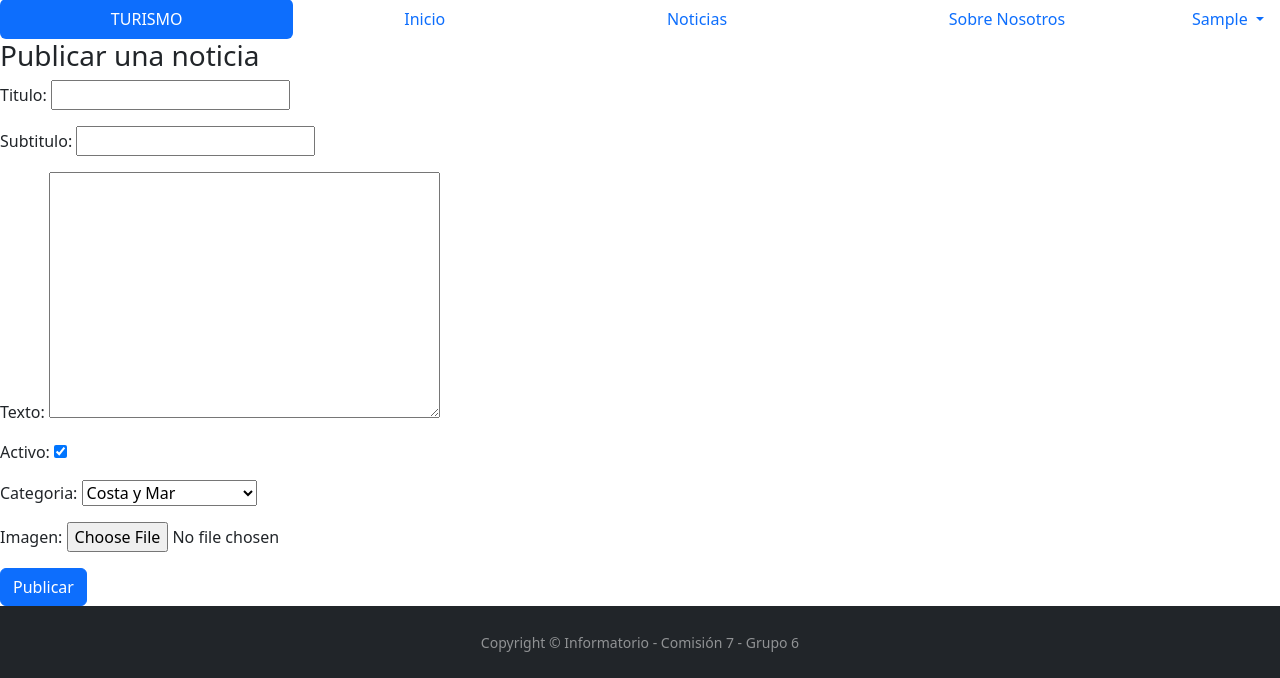
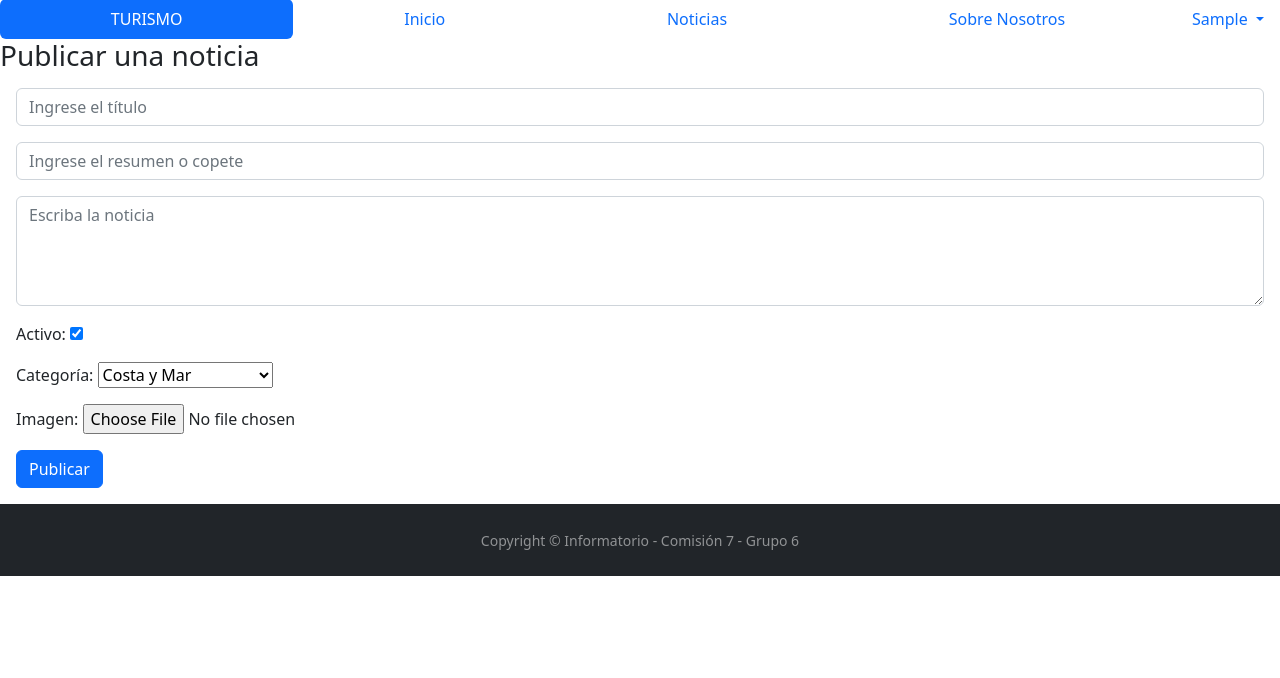
Before and after one commit to Alan00Aquino/Proyecto-Blog, a Django app: page /postear/ in a window 1280 px wide. Shown: the part 175-853 px from the top of the page. After the commit the page ends 751 px from the top, so only its background shows below. Run offline with Django 4.2, Linux system fonts and the light colour scheme; the visitor is signed in with stand-in values (Sample User, id 1); data comes from the database, SQL or seed files in the repository; parts of the project's set-up code (start-up, migrations or seed data) failed here and were passed over.

Commit message:
Agregado de funcionalidad mixins al boton de postear

```diff
--- a/apps/posts/forms.py
+++ b/apps/posts/forms.py
@@ -1,7 +1,20 @@
-from django.forms import ModelForm
+#from django.forms import ModelForm
+from django import forms
 from .models import Post
 
-class CrearPostForm(ModelForm):
+class CrearPostForm(forms.ModelForm):
     class Meta:
         model = Post
         fields = ['titulo', 'subtitulo', 'texto', 'activo', 'categoria', 'imagen']
+        labels = {
+            'titulo': '',
+            'subtitulo': '',
+            'texto': '',
+            'categoria': 'Categoría'
+        }
+
+        widgets = {
+            'titulo': forms.TextInput(attrs={'placeholder': 'Ingrese el título', 'class': 'form-control'}),
+            'subtitulo': forms.TextInput(attrs={'placeholder': 'Ingrese el resumen o copete', 'class': 'form-control'}),
+            'texto': forms.Textarea(attrs={'placeholder': 'Escriba la noticia', 'class': 'form-control', 'rows': 4}),
+        }
--- a/apps/posts/views.py
+++ b/apps/posts/views.py
@@ -2,6 +2,7 @@ from django.shortcuts import render
 from .models import Post
 from .forms import CrearPostForm
 from django.urls import reverse
+from django.contrib.auth.mixins import LoginRequiredMixin
 
 # Para trabajar con vistas basadas en Clases
 from django.views.generic import ListView, DetailView, CreateView
@@ -36,7 +37,7 @@ class PostDetailView(DetailView):
     pk_url_kwarg = 'id'
     queryset = Post.objects.all()
 
-class Postear(CreateView):
+class Postear(LoginRequiredMixin, CreateView):
     model = Post
     template_name = 'posts/postear.html'
     form_class = CrearPostForm
--- a/blog/configuraciones/settings.py
+++ b/blog/configuraciones/settings.py
@@ -19,7 +19,7 @@ BASE_DIR = Path(__file__).resolve().parent.parent
 # Quick-start development settings - unsuitable for production
 # See https://docs.djangoproject.com/en/4.2/howto/deployment/checklist/
 
-LOGIN_URL = '/usuarios/login/'
+LOGIN_URL = '/login/'
 LOGIN_REDIRECT_URL = '../posts/'
 
 AUTH_USER_MODEL = 'usuarios.Usuario'
--- a/templates/posts/postear.html
+++ b/templates/posts/postear.html
@@ -4,8 +4,10 @@
 
 {% block contenido %}
     <h3>Publicar una noticia</h3>
-    <form method="post">{% csrf_token %}
-        {{ form.as_p }}
-        <button type="submit" class="btn btn-primary">Publicar</button>
-    </form>
+    <div class="m-3">
+        <form method="post">{% csrf_token %}
+            {{ form.as_p }}
+            <button type="submit" class="btn btn-primary">Publicar</button>
+        </form>
+    </div>
 {% endblock contenido %}
--- a/templates/posts/posts.html
+++ b/templates/posts/posts.html
@@ -30,4 +30,9 @@
             <h3>No hay noticias</h3>
     {% endfor %}
 
+
+    {% if user.is_authenticated %}
+        <a href="{% url 'apps.posts:postear' %}" class = "btn btn-primary m-3">Publicar una nueva noticia!!!</a>
+    {% endif %}
+
 {% endblock contenido %}
```
